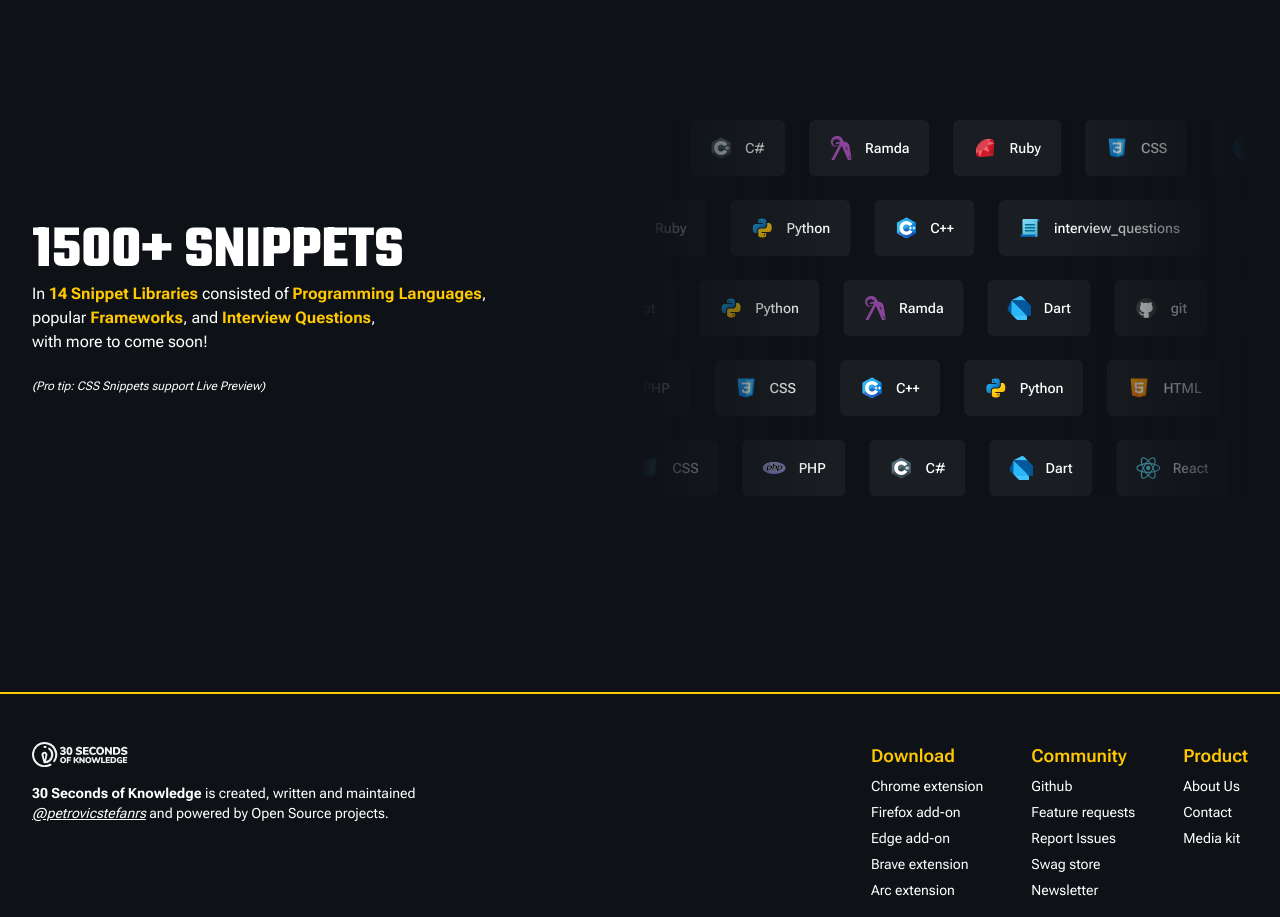
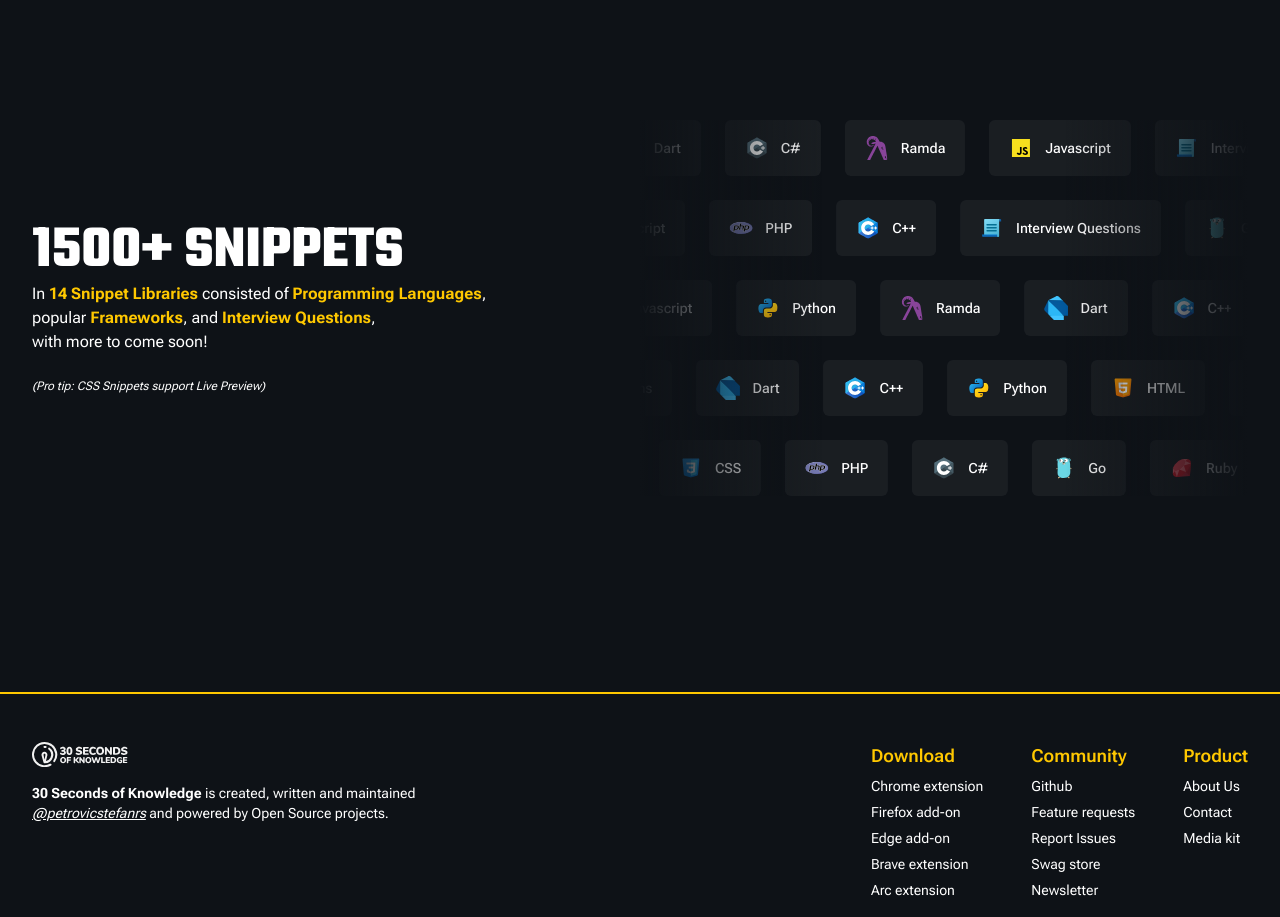
Before and after one commit to dacadjuric/30_sok, a Next.js app: page / in a window 1280 px wide. Shown: the part 920-1837 px from the top of the page. Built offline with nearby package versions, Linux system fonts and the light colour scheme.

Commit message:
changed duration in infinite scroll

```diff
--- a/components/infinite-grid-scroller/infinite-grid-scroller.js
+++ b/components/infinite-grid-scroller/infinite-grid-scroller.js
@@ -32,11 +32,11 @@
     logo: dart,
   },
   git: {
-    name: "git",
+    name: "Git",
     logo: git,
   },
   go: {
-    name: "GO",
+    name: "Go",
     logo: go,
   },
   html: {
@@ -44,11 +44,11 @@
     logo: html,
   },
   interview_questions: {
-    name: "interview_questions",
+    name: "Interview Questions",
     logo: interview_questions,
   },
   javascript: {
-    name: "JavaScript",
+    name: "Javascript",
     logo: javascript,
   },
   python: {
@@ -73,9 +73,9 @@
   },
 };
 
-const DURATION = 15000;
+const DURATION = 35000;
 const ROWS = 5;
-const TAGS_PER_ROW = 5;
+const TAGS_PER_ROW = 10;
 
 const random = (min, max) => Math.floor(Math.random() * (max - min)) + min;
 const shuffle = (arr) => [...arr].sort(() => 0.5 - Math.random());
@@ -111,7 +111,7 @@
       {[...new Array(ROWS)].map((_, i) => (
         <InfiniteLoopSlider
           key={i}
-          duration={random(DURATION - 5000, DURATION + 5000)}
+          duration={random(DURATION - 10000, DURATION + 10000)}
           reverse={i % 2}
         >
           {shuffle(Object.values(obj))
```
